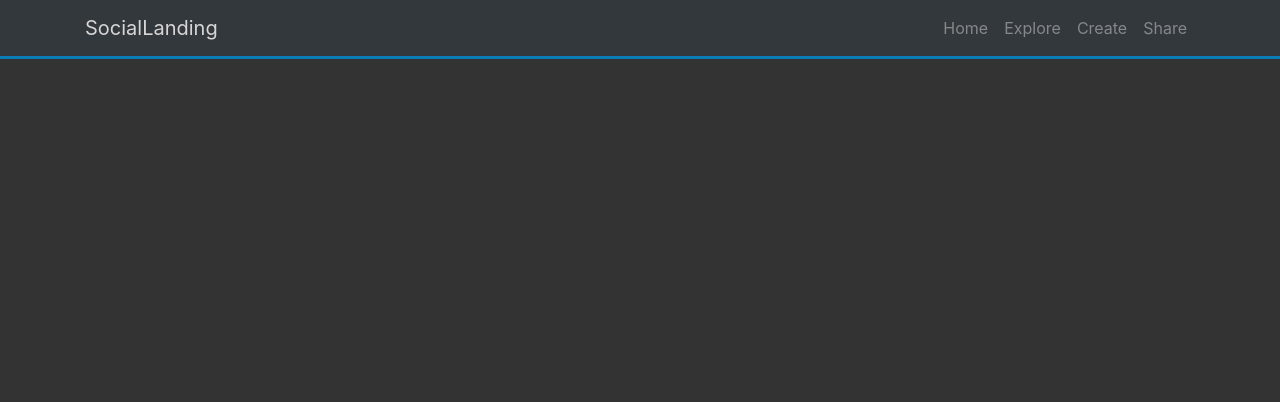
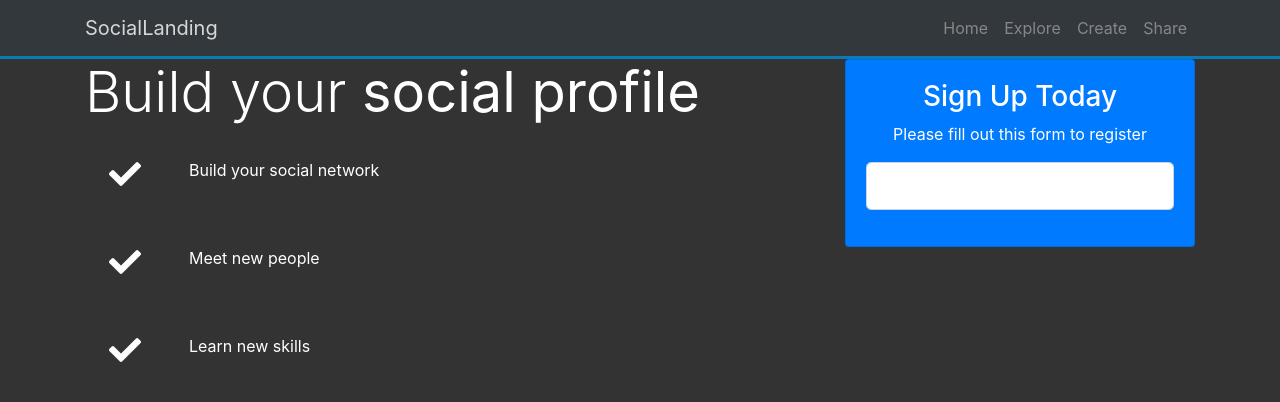
Before and after one commit to dinosaurbytes/SocialLanding, a plain HTML site: page index.html in a window 1280 px wide. Drawn offline with nearby package versions, Linux system fonts and the light colour scheme.

Commit message:
2nd Commit

```diff
--- a/index.html
+++ b/index.html
@@ -38,6 +38,58 @@
     </div>
   </nav>
 
+  <!-- Showcase -->
+  <header id="home-section">
+    <div class="dark-overlay">
+      <div class="home-inner">
+        <div class="container">
+          <div class="row">
+            <div class="col-lg-8 d-none d-lg-block">
+              <h1 class="display-4">Build your <strong>social profile</strong></h1>
+              <div class="d-flex">
+                <div class="p-4 align-self-start">
+                  <i class="fas fa-check fa-2x"></i>
+                </div>
+                <div class="p-4 align-self-end">
+                  <p>Build your social network</p>
+                </div>
+              </div>
+              <div class="d-flex">
+                <div class="p-4 align-self-start">
+                  <i class="fas fa-check fa-2x"></i>
+                </div>
+                <div class="p-4 align-self-end">
+                  <p>Meet new people</p>
+                </div>
+              </div>
+              <div class="d-flex">
+                <div class="p-4 align-self-start">
+                  <i class="fas fa-check fa-2x"></i>
+                </div>
+                <div class="p-4 align-self-end">
+                  <p>Learn new skills</p>
+                </div>
+              </div>
+            </div>
+            <div class="col-lg-4">
+              <div class="card bg-primary text-center card-form">
+                <div class="card-body">
+                  <h3>Sign Up Today</h3>
+                  <p>Please fill out this form to register</p>
+                  <form>
+                    <div class="form-group">
+                      <input type="text" class="form-control form-control-lg">
+                    </div>
+                  </form>
+                </div>
+              </div>
+            </div>
+          </div>
+        </div>
+      </div>
+    </div>
+  </header>
+
 
   <script src="http://code.jquery.com/jquery-3.3.1.min.js" integrity="sha256-FgpCb/KJQlLNfOu91ta32o/NMZxltwRo8QtmkMRdAu8="
     crossorigin="anonymous"></script>
```
Also changed, not shown: img/social.jpg (added).
